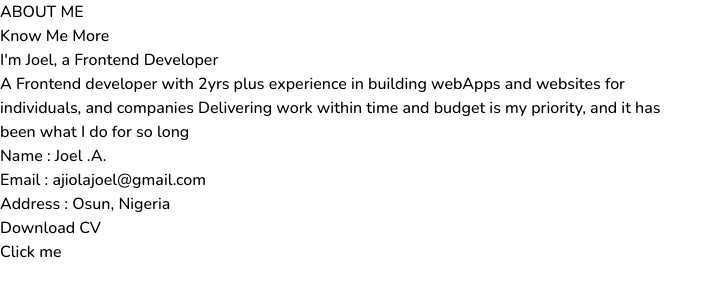
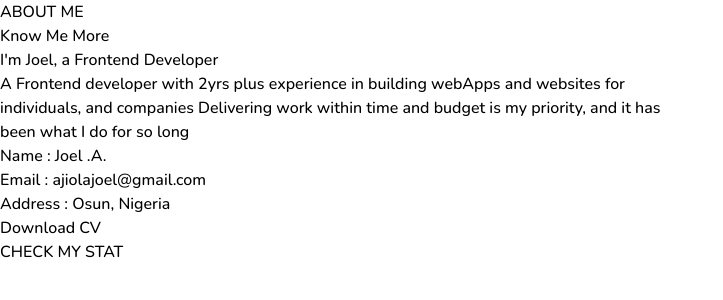
Before and after one commit to Joel0007tech/joel-folio, a React (Vite) app: page /about in a window 1280 px wide. Shown: the top 300 px of the page, without its empty margins (0-723 px from the left). Built offline with nearby package versions, Linux system fonts and the light colour scheme.

Commit message:
count up fixed in the about section

```diff
--- a/src/components/About.jsx
+++ b/src/components/About.jsx
@@ -8,7 +8,6 @@ const [counter, setCounter] = useState(false);
 function handleAction() {
   setCounter(!counter)
 }
-
   return (
     <div>
       <div className='p-3 flex flex-col bg-white'>
@@ -39,42 +38,45 @@ function handleAction() {
                 Download CV</a>
          </div>
       </div>
-      <button onClick={handleAction} className='bg-green-500'>Click me</button>
-      <div className='pt-[0.4px] bg-green-500'/>
-      <div className='flex sm:flex sm:flex-col justify-center sm:justify-center gap-32 sm:gap-10 m-5'>
+      <button onClick={handleAction} className='bg-green-500 text-white border rounded-3xl
+       p-3 mb-3 font-semibold'>CHECK MY STAT</button>
         {counter &&
         <>
+        <div className='pt-[0.4px] bg-green-500'/>
+        <div className='flex sm:flex sm:flex-col justify-center sm:justify-center gap-32 sm:gap-10 m-5'>
         <div className='flex flex-col'>
         <div className='flex justify-center text-7xl font-semibold text-gray-600'>
-       <CountUp start={0} end={2} duration={5}/>
+       <CountUp start={0} end={2} duration={2}/>
        +
         </div>
         <p className='sm:text-center text-lg font-normal'>clients</p>
       </div>
       <div className='flex flex-col'>
         <div className='flex justify-center text-7xl font-semibold text-gray-600'>
-       <CountUp start={0} end={3} duration={5}/>
+       <CountUp start={0} end={3} duration={2}/>
        +
         </div>
        <p className='sm:text-center text-lg font-normal'>years of experience</p>
       </div>
       <div className='flex flex-col'>
         <div className='flex justify-center text-7xl font-semibold text-gray-600'>
-       <CountUp start={0} end={2} duration={5}/>
+       <CountUp start={0} end={2} duration={2}/>
         </div>
         <p className='sm:text-center text-lg font-normal'>certifications</p>
       </div>
       <div className='flex flex-col'>
         <div className='flex justify-center text-7xl font-semibold text-gray-600'>
-       <CountUp start={0} end={10} duration={5}/>
+       <CountUp start={0} end={10} duration={2}/>
        +
         </div>
         <p className='sm:text-center text-lg font-normal'>projects done</p>
       </div>
+      </div>
+      <div className='pt-[0.4px] bg-green-500'/>
       </>
         }
-      </div>
-      <div className='pt-[0.4px] bg-green-500'/>
+
+
      </div>
       </div>
   )
```
